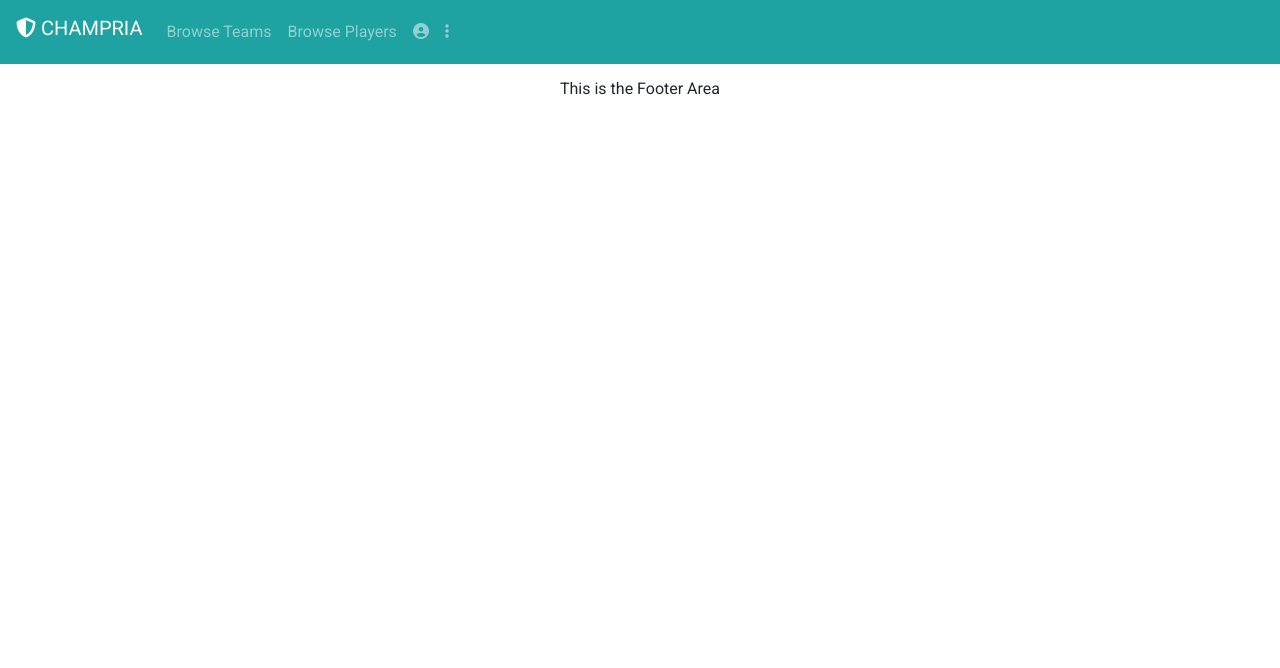
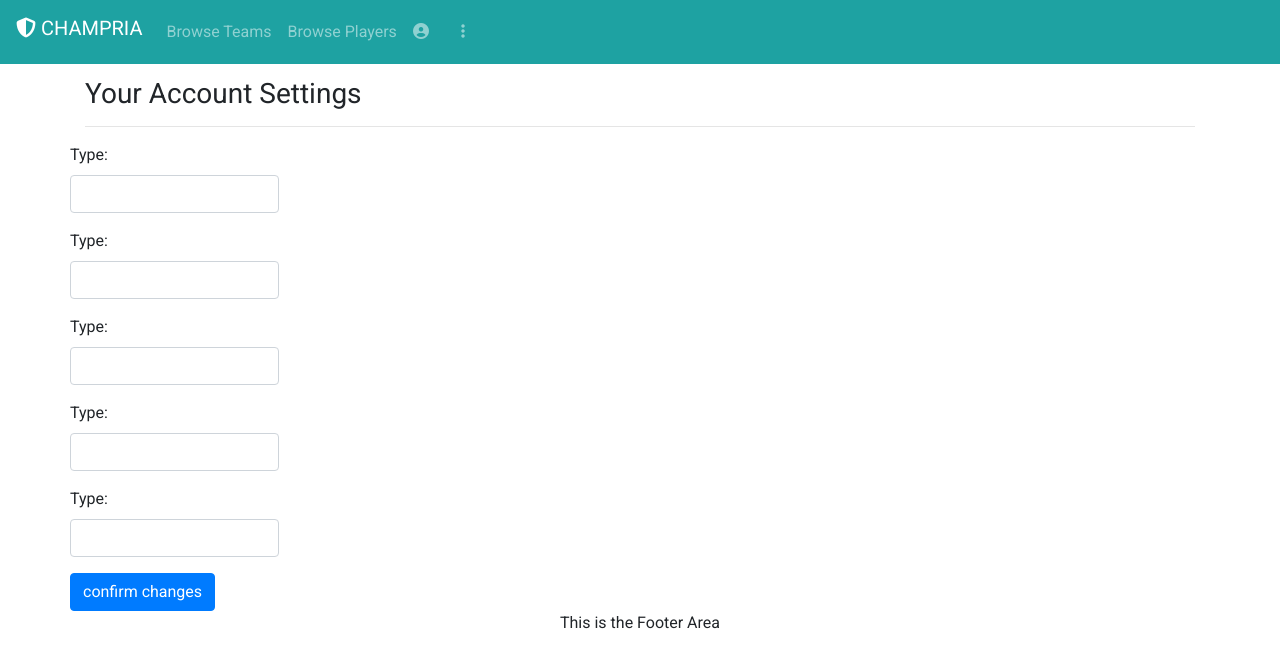
Before and after one commit to justingarcianm/champria-front-end, a React (Create React App) app: page /player_settings in a window 1280 px wide. Shown: the top 668 px of the page. Built offline with nearby package versions, Linux system fonts and the light colour scheme.

Commit message:
started settings page

```diff
--- a/src/App.js
+++ b/src/App.js
@@ -9,10 +9,11 @@ import TeamAccount from "./components/teams/TeamAccount";
 import MainSplash from "./components/splash/MainSplash";
 import Login from "./services/authorization/Login";
 import Register from "./services/authorization/Register";
+import PlayerSettings from "./components/Settings/PlayerSettings";
+import TeamSettings from "./components/Settings/TeamSettings";
 
 import { BrowserRouter as Router, Route, Switch } from "react-router-dom";
 import "./App.css";
-
 
 function App() {
   return (
@@ -27,6 +28,8 @@ function App() {
           <Route exact path="/search_team" component={TeamDashboard} />
           <Route exact path="/player_account" component={PlayerAccount} />
           <Route exact path="/team_account" component={TeamAccount} />
+          <Route exact path="/team_settings" component={TeamSettings} />
+          <Route exact path="/player_settings" component={PlayerSettings} />
         </Switch>
         <Footer />
       </div>
--- a/src/components/Settings/PlayerSettings.js
+++ b/src/components/Settings/PlayerSettings.js
@@ -2,7 +2,37 @@ import React, { Component } from "react";
 
 export class PlayerSettings extends Component {
   render() {
-    return <div>Player Settings</div>;
+    return (
+      <div className="container text-left">
+        <h3>Your Account Settings</h3>
+        <hr />
+        <div className="row">
+          <form>
+            <div className="form-group">
+              <label>Type:</label>
+              <input class="form-control" />
+            </div>
+            <div className="form-group">
+              <label>Type:</label>
+              <input class="form-control" />
+            </div>
+            <div className="form-group">
+              <label>Type:</label>
+              <input class="form-control" />
+            </div>
+            <div className="form-group">
+              <label>Type:</label>
+              <input class="form-control" />
+            </div>
+            <div className="form-group">
+              <label>Type:</label>
+              <input class="form-control" />
+            </div>
+            <button className="btn btn-primary">confirm changes</button>
+          </form>
+        </div>
+      </div>
+    );
   }
 }
 
--- a/src/components/teams/TeamAccount.js
+++ b/src/components/teams/TeamAccount.js
@@ -1,4 +1,5 @@
 import React, { Component } from "react";
+import { Link } from "react-router-dom";
 import TeamInfo from "./TeamInfo";
 import TeamMembers from "./TeamMembers";
 import Calendar from "./Calendar";
--- a/src/components/topandbottom/Navbar.js
+++ b/src/components/topandbottom/Navbar.js
@@ -22,6 +22,9 @@ export default class Navbar extends Component {
           </li>
         </Link>
         <Link to="/player_account">
+          <li className="nav-link"></li>
+        </Link>
+        <Link to="/player_settings">
           <li className="nav-link">
             <i className="fas fa-ellipsis-v"></i>
           </li>
```
